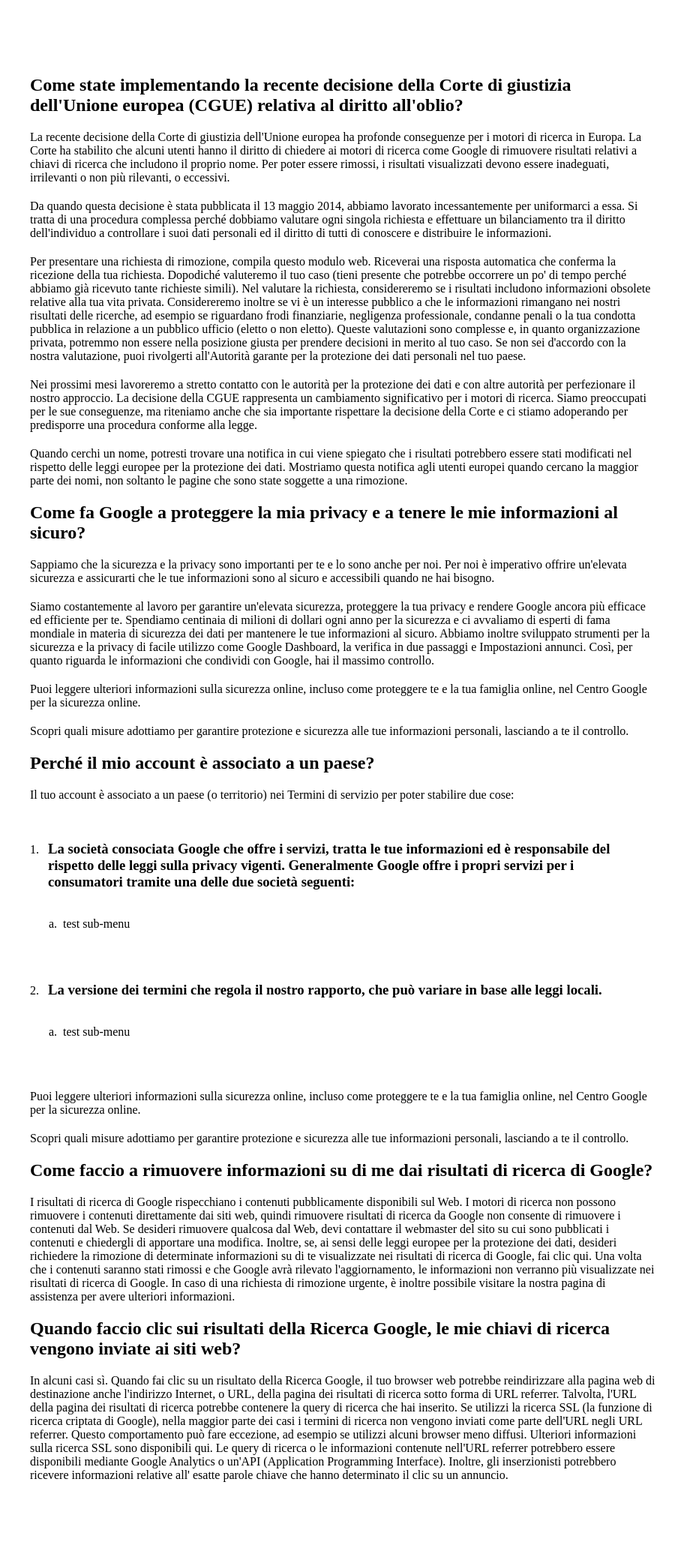
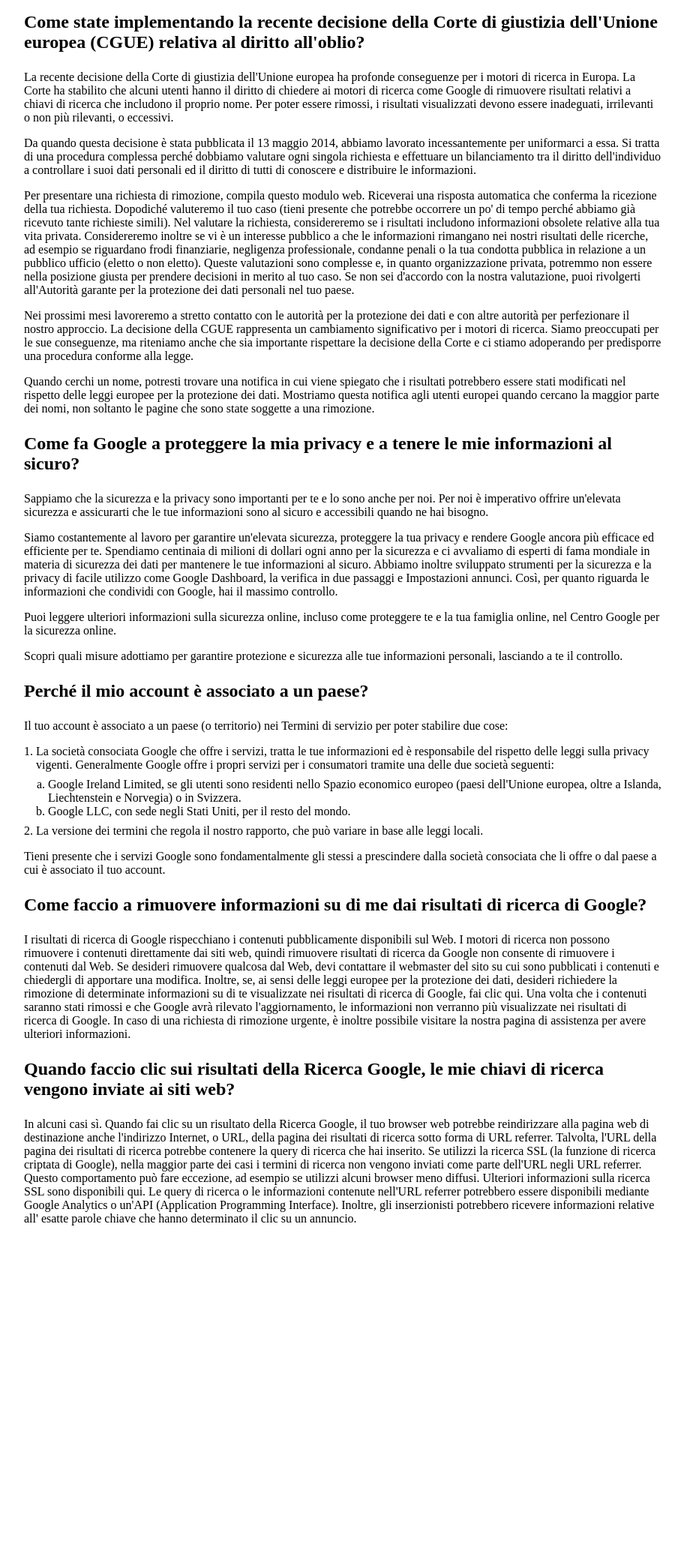
Before and after one commit to AndrianiClaudio/php-google-faq, a PHP site: page / in a window 1280 px wide. Shown: the whole page at 75% size, without its empty margins (183-1095 px from the left). After the commit the page ends 1634 px from the top, so only its background shows below. Run offline with PHP 8.4, Linux system fonts and the light colour scheme.

Commit message:
Stampa answer: lista

```diff
--- a/index.php
+++ b/index.php
@@ -34,21 +34,22 @@ $db = [
         'answer' => [
             "Il tuo account è associato a un paese &lpar;o territorio&rpar; nei Termini di servizio per poter stabilire due cose&colon;",
             [
-                #0
+                #1.
                 [
                     'title' => 'La società consociata Google che offre i servizi&comma; tratta le tue informazioni ed è responsabile del rispetto delle leggi sulla privacy vigenti&period; Generalmente Google offre i propri servizi per i consumatori tramite una delle due società seguenti&colon;',
-                    'sub-list' => [
+                    'subList' => [
+                        #a.
                         "Google Ireland Limited, se gli utenti sono residenti nello Spazio economico europeo &lpar;paesi dell'Unione europea&comma; oltre a Islanda&comma; Liechtenstein e Norvegia&rpar; o in Svizzera&period;",
+                        #b.
                         'Google LLC, con sede negli Stati Uniti&comma; per il resto del mondo&period;'
                     ],
                 ],
-                #1
+                #2.
                 [
                     'title' => 'La versione dei termini che regola il nostro rapporto&comma; che può variare in base alle leggi locali&period;'
                 ],
             ],
-            "Puoi leggere ulteriori informazioni sulla sicurezza online&comma; incluso come proteggere te e la tua famiglia online&comma; nel Centro Google per la sicurezza online&period;",
-            "Scopri quali misure adottiamo per garantire protezione e sicurezza alle tue informazioni personali&comma; lasciando a te il controllo&period;"
+            "Tieni presente che i servizi Google sono fondamentalmente gli stessi a prescindere dalla società consociata che li offre o dal paese a cui è associato il tuo account&period;"
         ]
     ],
     //QUESTION #4
@@ -86,6 +87,19 @@ $db = [
     /**
      * to-do:
      * header e footer
+     *
+     *
+     * inserire in database sub-paragraph e stampare in html
+     * ==========================================
+     subtitle: Stabilire il paese associato al tuo account
+
+     subparagraphs
+     Quando crei un nuovo Account Google, lo associamo a un paese in base a dove è stato creato. Per quanto riguarda gli account creati almeno un anno fa, usiamo il paese da cui accedi solitamente ai servizi Google, in genere i servizi in cui hai trascorso più tempo nell'ultimo anno.
+
+     I viaggi frequenti solitamente non influiscono sul paese associato al tuo account. Se ti trasferisci in un altro paese, potrebbe occorrere circa un anno per aggiornare l'associazione del paese.
+
+     Se il paese associato al tuo account non corrisponde al tuo paese di residenza, il motivo potrebbe essere la differenza tra il paese in cui lavori e il paese in cui risiedi, l'installazione di una rete privata virtuale (VPN) per mascherare il tuo indirizzo IP oppure la residenza vicino a un confine territoriale. Contattaci se ritieni che il paese associato al tuo account sia sbagliato.
+     * ==========================================
      */
     ?>
     <!-- HEADER -->
@@ -117,15 +131,25 @@ $db = [
                     ?>
                                 <ol class="list-num-index">
                                     <?php
-                                    foreach ($parList as $titleList => $item) {
+                                    foreach ($parList as $item) {
                                     ?>
                                         <li>
-                                            <h3><?=$item['title']?></h3>
-                                            <ol class="list-str-index">
-                                                <li>
-                                                    test sub-menu
-                                                </li>
-                                            </ol>
+                                            <p><?=$item['title']?></p>
+                                            <?php
+                                            if(isset($item['subList'])) {
+                                            ?>
+                                                <ol class="list-str-index">
+                                                    <?php
+                                                    foreach ($item['subList'] as $subParag) {
+                                                    ?>
+                                                        <li><?=$subParag?></li>
+                                                    <?php
+                                                    }
+                                                    ?>
+                                                </ol>
+                                            <?php
+                                            }
+                                            ?>
                                         </li>
                                     <?php
                                     }
--- a/style/style.css
+++ b/style/style.css
@@ -1,10 +1,16 @@
 * {
-    margin: .75rem auto;
-    padding: 0.25rem;
+    margin: 0 auto;
+    padding: 0rem;
     box-sizing: border-box;
 }
 .container {
     max-width: 850px;
+}
+h2{
+    margin: 1rem auto;
+}
+p {
+    padding: .5rem 0;
 }
 /*allineamento marker a container*/
 ol {
```
